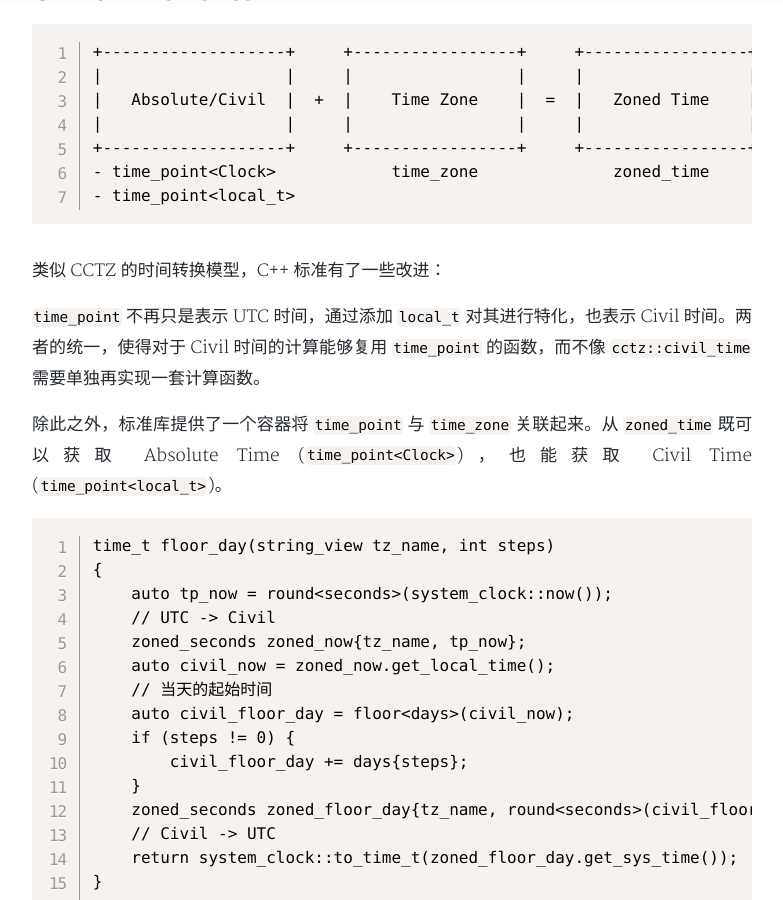
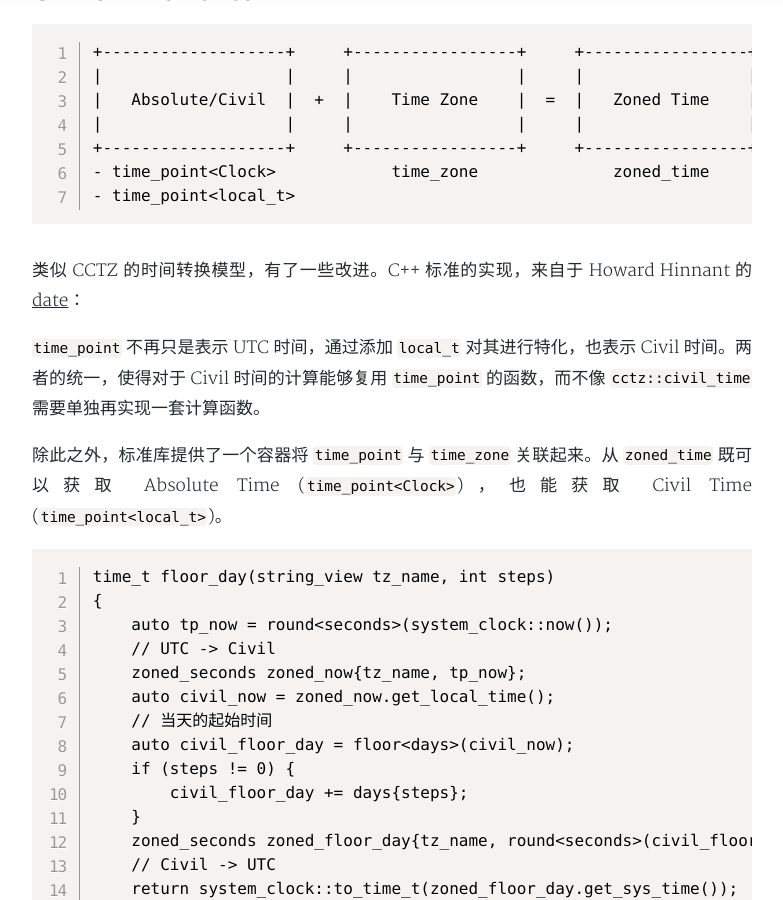
Before and after one commit to yanminhui/yanminhui.github.io, a Jekyll site: the page built from _posts/articles/2023-07-08-chrono.md, in a window 1280 px wide and 900 px high, scrolled down 3800 px. Shown: the whole window, without its empty margins (248-1031 px from the left). Built offline with Jekyll 4.4.1, drawn with Linux system fonts in a browser that asks for light colours; nearby versions of some CDN libraries; a style sheet for code colours, icons or effects is not loaded.

Commit message:
Update classic time programming

```diff
--- a/_posts/articles/2023-07-08-chrono.md
+++ b/_posts/articles/2023-07-08-chrono.md
@@ -137,7 +137,7 @@ for (auto tz : tzs) {
     - time_point<Clock>            time_zone              zoned_time
     - time_point<local_t>
 
-类似 CCTZ 的时间转换模型，C++ 标准有了一些改进：
+类似 CCTZ 的时间转换模型，有了一些改进。C++ 标准的实现，来自于 Howard Hinnant 的 [date](https://github.com/HowardHinnant/date)：
 
 `time_point` 不再只是表示 UTC 时间，通过添加 `local_t` 对其进行特化，也表示 Civil 时间。两者的统一，使得对于 Civil 时间的计算能够复用 `time_point` 的函数，而不像 `cctz::civil_time` 需要单独再实现一套计算函数。
 
```
Also changed, not shown: other parts of _posts/articles/2023-07-08-chrono.md (+1 -1 lines).
